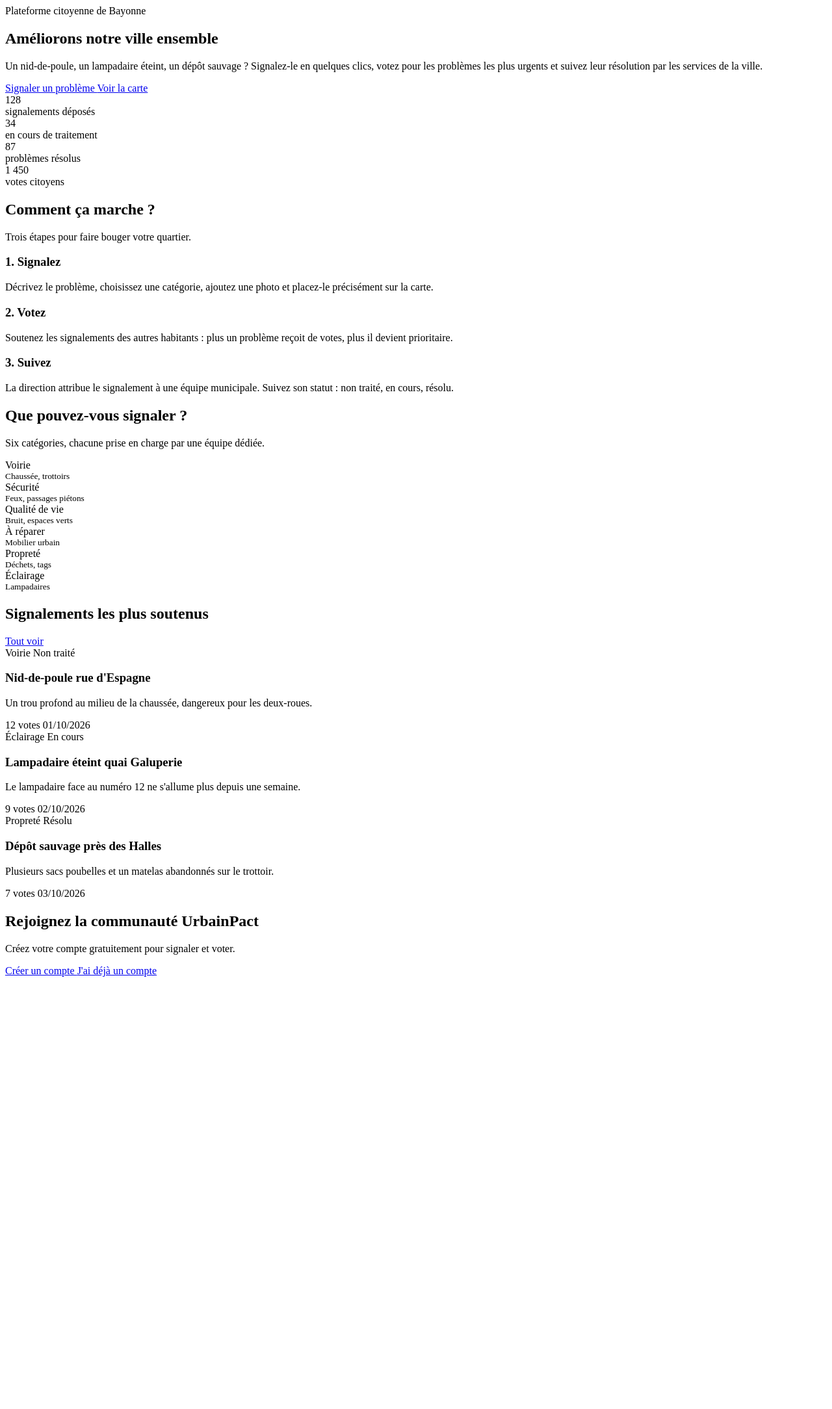
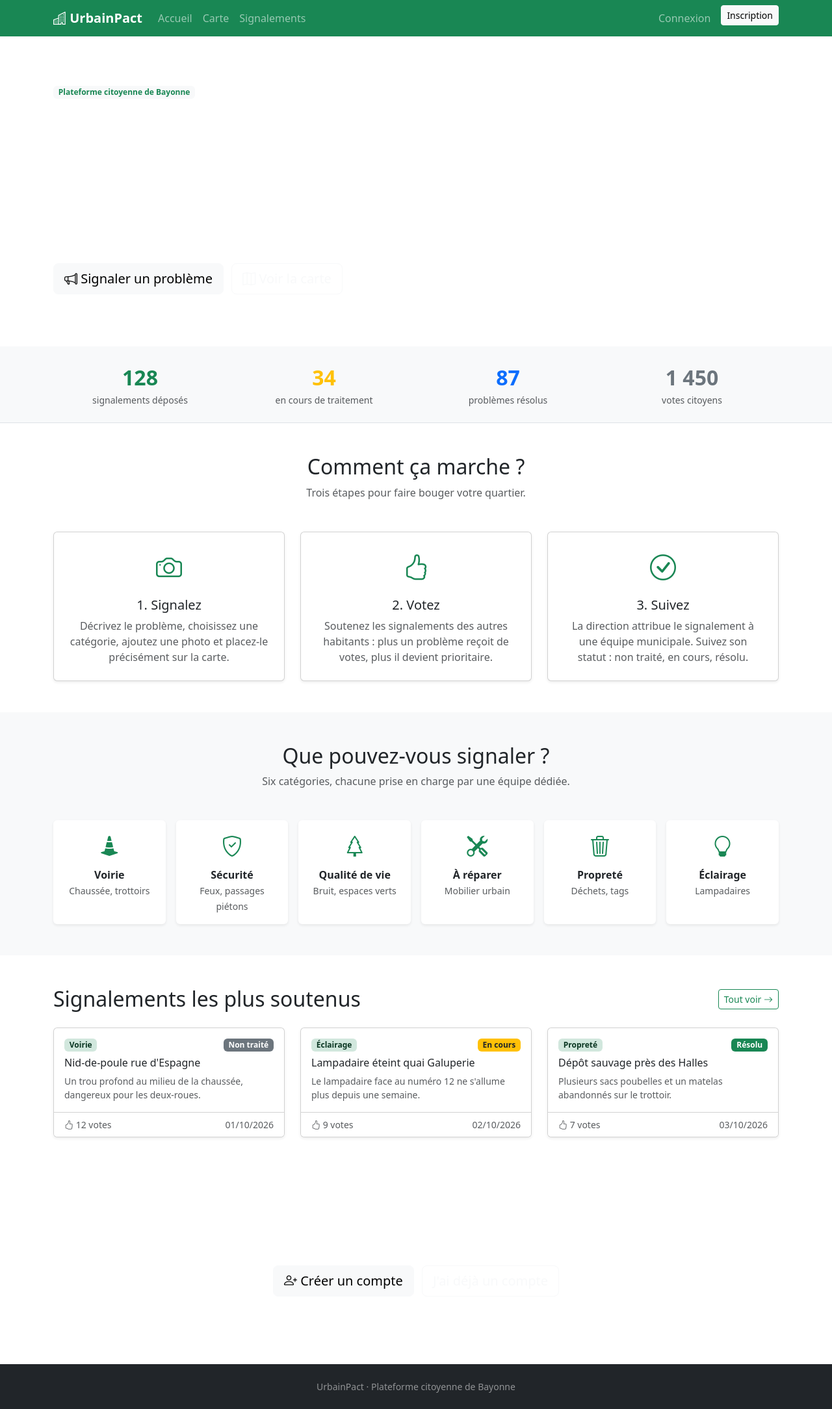
Before and after one commit to Tot0o2/SAE_UrbainPact, a PHP site: template views/accueil.html.twig in a window 1280 px wide. Shown: the whole page at 65% size. Before the commit the page ends 1503 px from the top, so only its background shows below. Run offline with PHP 8.4, Linux system fonts and the light colour scheme; the template is opened without the code that fills it, so the values that code supplies are empty; some libraries are stand-ins or nearby versions.

Commit message:
Passage du layout et de la page d'accueil en Twig

```diff
--- a/views/accueil.html.twig
+++ b/views/accueil.html.twig
@@ -1,4 +1,6 @@
-<!-- Bandeau principal -->
+{% extends 'layout.html.twig' %}
+
+{% block contenu %}
 <section class="hero text-white py-5">
     <div class="container py-4">
         <div class="row align-items-center g-4">
@@ -24,7 +26,6 @@
     </div>
 </section>
 
-<!-- Chiffres clés (exemples : seront calculés depuis la base) -->
 <section class="bg-light border-bottom py-4">
     <div class="container">
         <div class="row text-center g-3">
@@ -48,7 +49,6 @@
     </div>
 </section>
 
-<!-- Fonctionnement -->
 <section class="container py-5">
     <h2 class="text-center mb-2">Comment ça marche ?</h2>
     <p class="text-center text-muted mb-5">Trois étapes pour faire bouger votre quartier.</p>
@@ -92,7 +92,6 @@
     </div>
 </section>
 
-<!-- Catégories -->
 <section class="bg-light py-5">
     <div class="container">
         <h2 class="text-center mb-2">Que pouvez-vous signaler ?</h2>
@@ -144,7 +143,6 @@
     </div>
 </section>
 
-<!-- Derniers signalements (exemples : seront chargés depuis la base) -->
 <section class="container py-5">
     <div class="d-flex justify-content-between align-items-center mb-4">
         <h2 class="mb-0">Signalements les plus soutenus</h2>
@@ -210,7 +208,6 @@
     </div>
 </section>
 
-<!-- Appel à l'inscription -->
 <section class="container pb-5">
     <div class="appel rounded-4 text-white text-center p-5">
         <h2 class="fw-bold">Rejoignez la communauté UrbainPact</h2>
@@ -223,3 +220,4 @@
         </a>
     </div>
 </section>
+{% endblock %}
--- a/views/layout.html.twig
+++ b/views/layout.html.twig
@@ -0,0 +1,47 @@
+<!DOCTYPE html>
+<html lang="fr">
+<head>
+    <meta charset="UTF-8">
+    <meta name="viewport" content="width=device-width, initial-scale=1">
+    <title>{{ titre }} - UrbainPact</title>
+    <link rel="stylesheet" href="https://cdn.jsdelivr.net/npm/bootstrap@5.3.3/dist/css/bootstrap.min.css">
+    <link rel="stylesheet" href="https://cdn.jsdelivr.net/npm/bootstrap-icons@1.11.3/font/bootstrap-icons.min.css">
+    <link rel="stylesheet" href="css/style.css">
+</head>
+<body class="d-flex flex-column min-vh-100">
+    <nav class="navbar navbar-expand-lg navbar-dark bg-success">
+        <div class="container">
+            <a class="navbar-brand fw-bold" href="index.php">
+                <i class="bi bi-buildings"></i> UrbainPact
+            </a>
+            <button class="navbar-toggler" type="button" data-bs-toggle="collapse" data-bs-target="#menu" aria-controls="menu" aria-expanded="false" aria-label="Ouvrir le menu">
+                <span class="navbar-toggler-icon"></span>
+            </button>
+            <div class="collapse navbar-collapse" id="menu">
+                <ul class="navbar-nav me-auto">
+                    <li class="nav-item"><a class="nav-link" href="index.php">Accueil</a></li>
+                    <li class="nav-item"><a class="nav-link" href="index.php?page=carte">Carte</a></li>
+                    <li class="nav-item"><a class="nav-link" href="index.php?page=signalement&amp;action=liste">Signalements</a></li>
+                </ul>
+                <ul class="navbar-nav">
+                    <li class="nav-item"><a class="nav-link" href="index.php?page=auth&amp;action=connexion">Connexion</a></li>
+                    <li class="nav-item"><a class="btn btn-light btn-sm ms-lg-2 mt-2 mt-lg-0" href="index.php?page=auth&amp;action=inscription">Inscription</a></li>
+                </ul>
+            </div>
+        </div>
+    </nav>
+
+    <main class="flex-grow-1">
+        {% block contenu %}{% endblock %}
+    </main>
+
+    <footer class="bg-dark text-white-50 py-4 mt-auto">
+        <div class="container text-center small">
+            UrbainPact &middot; Plateforme citoyenne de Bayonne
+        </div>
+    </footer>
+
+    <script src="https://cdn.jsdelivr.net/npm/bootstrap@5.3.3/dist/js/bootstrap.bundle.min.js"></script>
+    <script src="js/app.js"></script>
+</body>
+</html>
```
